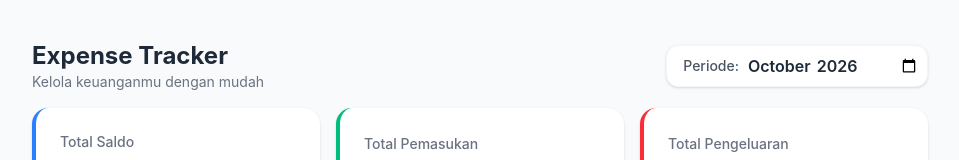
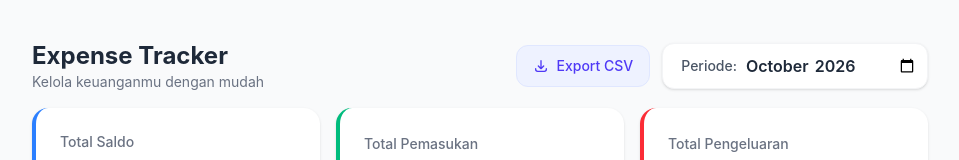
Before and after one commit to husnifatah-dev/expense-tracker, a React (Vite) app: page / in a window 1280 px wide. Shown: the top 160 px of the page, without its empty margins (160-1119 px from the left). Built offline with nearby package versions, Linux system fonts and the light colour scheme.

Commit message:
feat: add dynamic export to csv functionality

```diff
--- a/src/App.tsx
+++ b/src/App.tsx
@@ -1,3 +1,4 @@
+// src/App.tsx
 import { useState, useEffect } from 'react'
 import { type Transaction } from './types'
 import TransactionList from './components/TransactionList'
@@ -5,6 +6,7 @@ import TransactionForm from './components/TransactionForm'
 import SummaryCards from './components/SummaryCards'
 import EditModal from './components/EditModal'
 import ExpenseChart from './components/ExpenseChart'
+import Swal from 'sweetalert2'
 
 const EXPENSE_CATEGORIES = ['Makan & Minum', 'Transportasi', 'Tagihan', 'Hiburan', 'Lainnya'];
 const INCOME_CATEGORIES = ['Gaji', 'Bonus', 'Bisnis', 'Lainnya'];
@@ -23,7 +25,6 @@ function App() {
 
   const [filter, setFilter] = useState<'all' | 'income' | 'expense'>('all');
   const [editingTransaction, setEditingTransaction] = useState<Transaction | null>(null);
-
   const [selectedMonth, setSelectedMonth] = useState(getCurrentMonthString());
 
   useEffect(() => {
@@ -65,18 +66,74 @@ function App() {
   const totalExpense = transactionsForSelectedMonth.filter(t => t.type === 'expense').reduce((acc, curr) => acc + curr.amount, 0);
   const balance = totalIncome - totalExpense;
 
+  const handleExportCSV = () => {
+    if (transactionsForSelectedMonth.length === 0) {
+      Swal.fire({
+        title: 'Kosong!',
+        text: 'Tidak ada data transaksi pada periode ini untuk diekspor.',
+        icon: 'info',
+        customClass: { popup: 'rounded-2xl' }
+      });
+      return;
+    }
+
+    const headers = ['Tanggal', 'Keterangan', 'Kategori', 'Tipe', 'Jumlah (Rp)'];
+
+    const sortedData = [...transactionsForSelectedMonth].sort((a, b) =>
+      new Date(a.date).getTime() - new Date(b.date).getTime()
+    );
+
+    const csvRows = sortedData.map(t => {
+      const date = t.date.split('T')[0];
+      const type = t.type === 'income' ? 'Pemasukan' : 'Pengeluaran';
+      const desc = `"${t.description.replace(/"/g, '""')}"`;
+      const cat = `"${(t.category || '').replace(/"/g, '""')}"`;
+
+      return [date, desc, cat, type, t.amount].join(',');
+    });
+
+    const csvContent = [headers.join(','), ...csvRows].join('\n');
+
+    const blob = new Blob([csvContent], { type: 'text/csv;charset=utf-8;' });
+    const url = URL.createObjectURL(blob);
+    const link = document.createElement('a');
+    link.href = url;
+
+    const fileName = `Transaksi-${selectedMonth || 'AllTime'}.csv`;
+    link.setAttribute('download', fileName);
+
+    document.body.appendChild(link);
+    link.click();
+    document.body.removeChild(link);
+  };
+
   return (
     <div className="min-h-screen bg-gray-50 p-4 md:p-8">
       <div className="max-w-4xl mx-auto space-y-6">
 
-        {/* Header dengan Filter Bulan */}
+        {/* Header dengan Filter Bulan & Tombol Export */}
         <div className="flex flex-col sm:flex-row justify-between items-center py-2 mb-2 gap-4">
           <div className="text-center sm:text-left">
             <h1 className="text-2xl font-bold text-gray-800">Expense Tracker</h1>
             <p className="text-gray-500 text-sm">Kelola keuanganmu dengan mudah</p>
           </div>
 
-          <div className="flex items-center gap-2 bg-white p-2 rounded-xl shadow-sm border border-gray-100">
+          <div className="flex flex-wrap items-center justify-center sm:justify-end gap-3">
+
+            {/* Tombol Export CSV */}
+            <button
+              onClick={handleExportCSV}
+              className="flex items-center gap-2 bg-indigo-50 text-indigo-600 hover:bg-indigo-100 px-4 py-2.5 rounded-xl font-medium transition-colors text-sm border border-indigo-100"
+            >
+              {/* Ikon Download */}
+              <svg className="w-4 h-4" fill="none" stroke="currentColor" viewBox="0 0 24 24">
+                <path strokeLinecap="round" strokeLinejoin="round" strokeWidth={2} d="M4 16v1a3 3 0 003 3h10a3 3 0 003-3v-1m-4-4l-4 4m0 0l-4-4m4 4V4" />
+              </svg>
+              Export CSV
+            </button>
+
+            {/* Pilihan Periode Bulan */}
+            <div className="flex items-center gap-2 bg-white p-2.5 rounded-xl shadow-sm border border-gray-100">
               <label className="text-sm font-medium text-gray-600 pl-2">Periode:</label>
               <input
                 type="month"
@@ -85,14 +142,11 @@ function App() {
                 className="border-none focus:ring-0 bg-transparent text-gray-800 font-semibold cursor-pointer outline-none"
               />
             </div>
+
+          </div>
         </div>
 
-        {/* Summary Cards ikut menyesuaikan bulan yang dipilih */}
-        <SummaryCards
-          income={totalIncome}
-          expense={totalExpense}
-          balance={balance}
-        />
+        <SummaryCards income={totalIncome} expense={totalExpense} balance={balance} />
 
         <ExpenseChart transactions={transactionsForSelectedMonth} />
 
@@ -101,7 +155,6 @@ function App() {
           <TransactionForm type="income" categories={INCOME_CATEGORIES} onSubmit={addTransaction} />
         </div>
 
-        {/* TransactionList hanya menerima data bulan yang dipilih */}
         <TransactionList
           transactions={transactionsForSelectedMonth}
           filter={filter}
```
Lines whose indentation alone changed are shown as unchanged.
